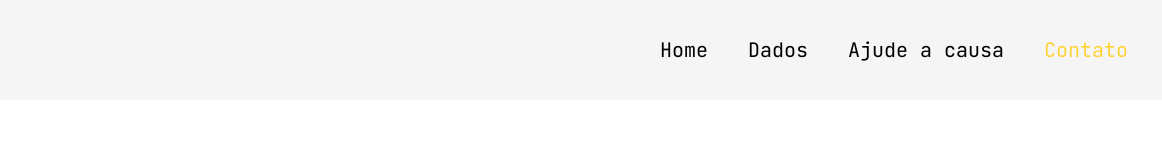
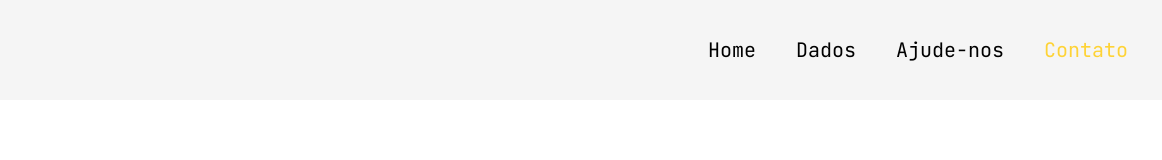
Before and after one commit to Hadryanns/projeto_integra, a plain HTML site: page contact.html in a window 1280 px wide. Shown: the full height of the page, 118-1280 px from the left. Drawn offline with Linux system fonts and the light colour scheme.

Commit message:
refactor: commit 3

```diff
--- a/contact.html
+++ b/contact.html
@@ -17,7 +17,7 @@
         </div>
         <div style="display: flex; width:90%;flex-direction: row-reverse;">
             <span class="button-header"><a href="contact.html" style="color: rgb(254, 211, 54);">Contato</a></span>
-            <span class="button-header"><a href="helpUs.html">Ajude a causa</a></span>
+            <span class="button-header"><a href="helpUs.html">Ajude-nos</a></span>
             <span class="button-header"><a href="database.html">Dados</a></span>
             <span class="button-header"><a href="index.html">Home</a></span>
         </div>
```
Also changed, not shown: database.html (+1 -1 lines), helpUs.html (+1 -1 lines), index.html (+1 -1 lines).
